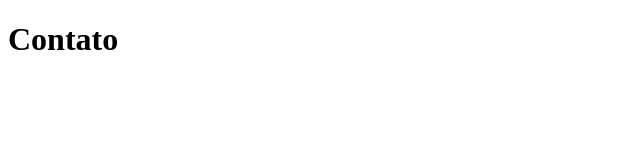
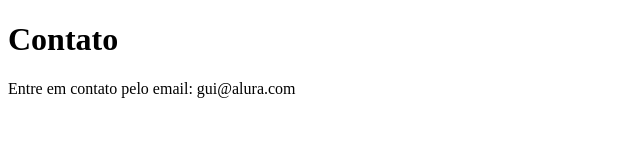
Before and after one commit to Leandrolsantos/Sistema-de-Cadastro, a plain HTML site: page contato.html in a window 1280 px wide. Shown: the whole page, without its empty margins (0-640 px from the left). Drawn offline with Linux system fonts and the light colour scheme.

Commit message:
adicionando email de contato

```diff
--- a/contato.html
+++ b/contato.html
@@ -8,5 +8,6 @@
 </head>
 <body>
     <h1>Contato</h1>
+    <p>Entre em contato pelo email: gui@alura.com</p>
 </body>
 </html>
```
